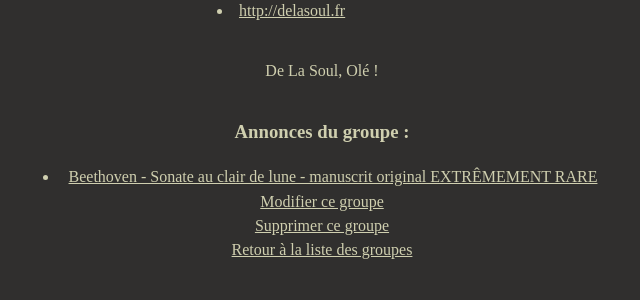
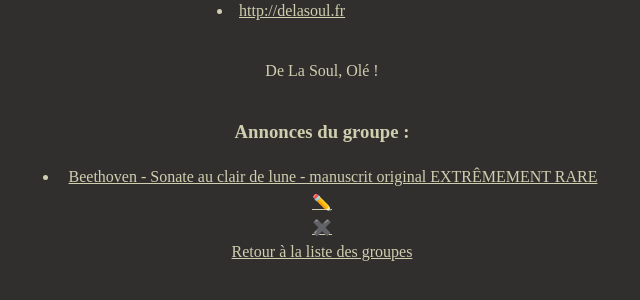
Before and after one commit to JeremyBreton/Django-CRUD, a Django app: page /bands/1/ in a window 1280 px wide. Shown: the part 205-505 px from the top of the page, without its empty margins (318-958 px from the left). Run offline with Django 5.2, Linux system fonts and the light colour scheme; data comes from the database, SQL or seed files in the repository.

```diff
--- a/listings/templates/listings/band_detail.html
+++ b/listings/templates/listings/band_detail.html
@@ -21,8 +21,8 @@
 <li><a href="{% url 'listings-detail' listing.id %}">{{ listing.title }}</a></li>
 {% endfor %}
 
-<a href="{% url 'band-update' band.id %}">Modifier ce groupe</a>
-<a href="{% url 'band-delete' band.id %}">Supprimer ce groupe</a>
+<a href="{% url 'band-update' band.id %}">✏️</a>
+<a href="{% url 'band-delete' band.id %}">✖️</a>
 <a href="{% url 'band-list' %}">Retour à la liste des groupes</a>
 
 {% endblock %}
--- a/listings/templates/listings/band_list.html
+++ b/listings/templates/listings/band_list.html
@@ -11,8 +11,8 @@
         <ul>
             {% for band in bands %}
                 <li><a href="{% url 'band-detail' band.id %}">{{ band.name }}</a>
-                    - <a href="{% url 'band-update' band.id %}">[modifier]</a>
-                    - <a href="{% url 'band-delete' band.id %}">[supprimer]</a></li>
+                    - <a href="{% url 'band-update' band.id %}">✏️</a>
+                    <a href="{% url 'band-delete' band.id %}">✖️</a></li>
             {% endfor %}
 
         </ul>
--- a/listings/templates/listings/listings_detail.html
+++ b/listings/templates/listings/listings_detail.html
@@ -13,8 +13,8 @@
 
 <p>{{ listings.description }}</p>
 
-<a href="{% url 'listings-update' listings.id %}">Modifier ce listing</a>
-<a href="{% url 'listings-delete' listings.id %}">Supprimer ce listing</a>
+<a href="{% url 'listings-update' listings.id %}">✏️</a>
+<a href="{% url 'listings-delete' listings.id %}">✖️</a>
 <a href="{% url 'listings_list' %}">Retour à la liste des merch</a>
 
 {% endblock %}
--- a/listings/templates/listings/listings_list.html
+++ b/listings/templates/listings/listings_list.html
@@ -11,8 +11,8 @@
     <ul>
         {% for listing in listings %}
         <li><a href="{% url 'listings-detail' listing.id %}">{{ listing.title }}</a>
-            - <a href="{% url 'listings-update' listing.id %}">[modifier]</a>
-            - <a href="{% url 'listings-delete' listing.id %}">[supprimer]</a></li>
+            - <a href="{% url 'listings-update' listing.id %}">✏️</a>
+            - <a href="{% url 'listings-delete' listing.id %}">✖️</a></li>
         {% endfor %}
     </ul>
 
```
